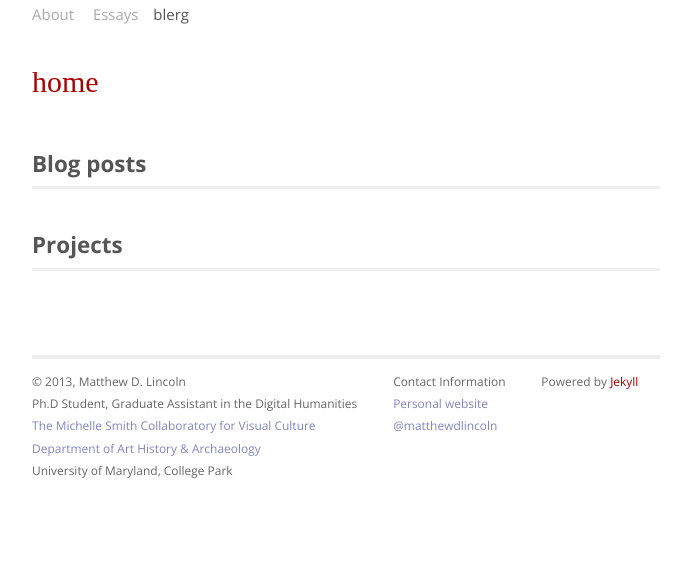
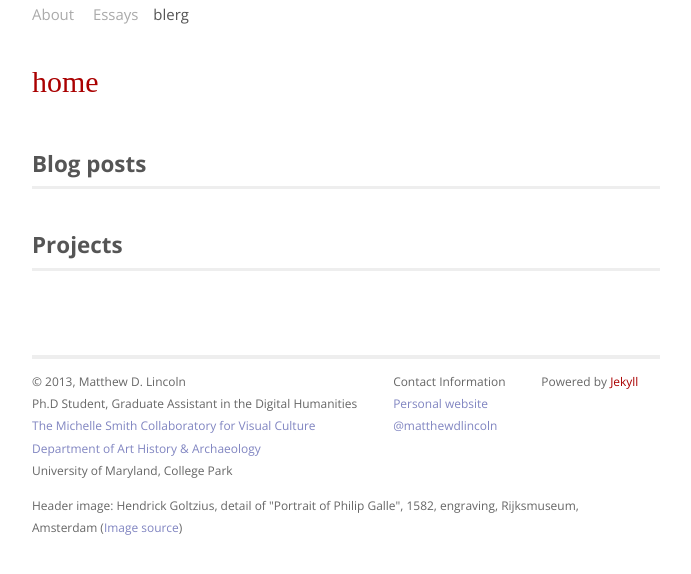
Before and after one commit to mdlincoln/mdlincoln.github.io, a Jekyll site: the page built from index.md, in a window 1280 px wide, cut to the strip 290-945 px from the top of the page. Shown: the top 574 px of the strip, without its empty margins (294-985 px from the left). Built offline with Jekyll 4.4.1, drawn with Linux system fonts in a browser that asks for light colours.

Commit message:
Added image credit

```diff
--- a/_layouts/default.html
+++ b/_layouts/default.html
@@ -52,8 +52,9 @@
                 </p>
               </div>
               <p>Powered by <a href="http://jekyllrb.com">Jekyll</a></p>
+              <div class="contact">Header image: Hendrick Goltzius, detail of "Portrait of Philip Galle", 1582, engraving, Rijksmuseum, Amsterdam (<a href="http://www.rijksmuseum.nl/">Image source</a>)</div>
             </div>
-          </div>
+
         </div>
     </body>
 </html>
```
